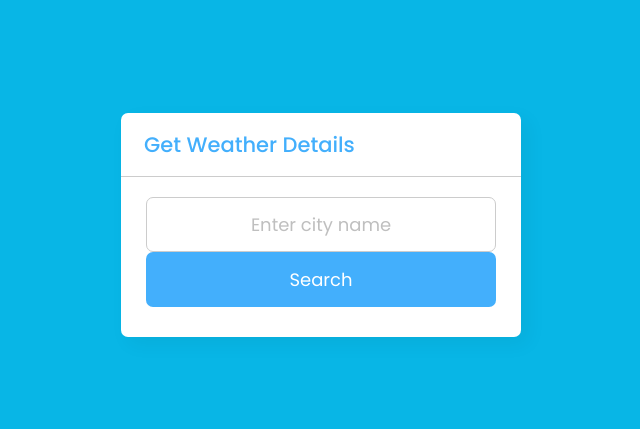
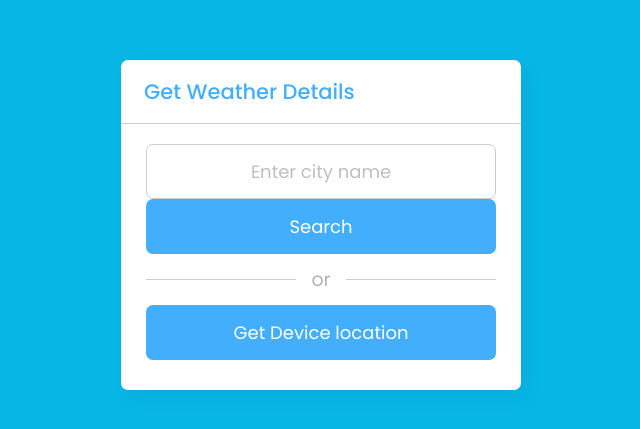
Before and after one commit to Nizamnizs/weather, a plain HTML site: page index.html in a window 1280 px wide. Shown: the part 175-604 px from the top of the page, without its empty margins (319-959 px from the left). Drawn offline with nearby package versions, Linux system fonts and the light colour scheme.

Commit message:
Update index.html

```diff
--- a/index.html
+++ b/index.html
@@ -16,9 +16,9 @@
         <div class="content">
           <input type="text" spellcheck="false" placeholder="Enter city name" required>
           <button onclick="" class="search-btn">Search</button>
-          <!-- <div class="separator"></div>
+           <div class="separator"></div>
           <button>Get Device location</button>
-        </div> -->
+        </div>
       </section>
       <section class="weather-part">
         <img src="" alt="Weather Icon">
```
